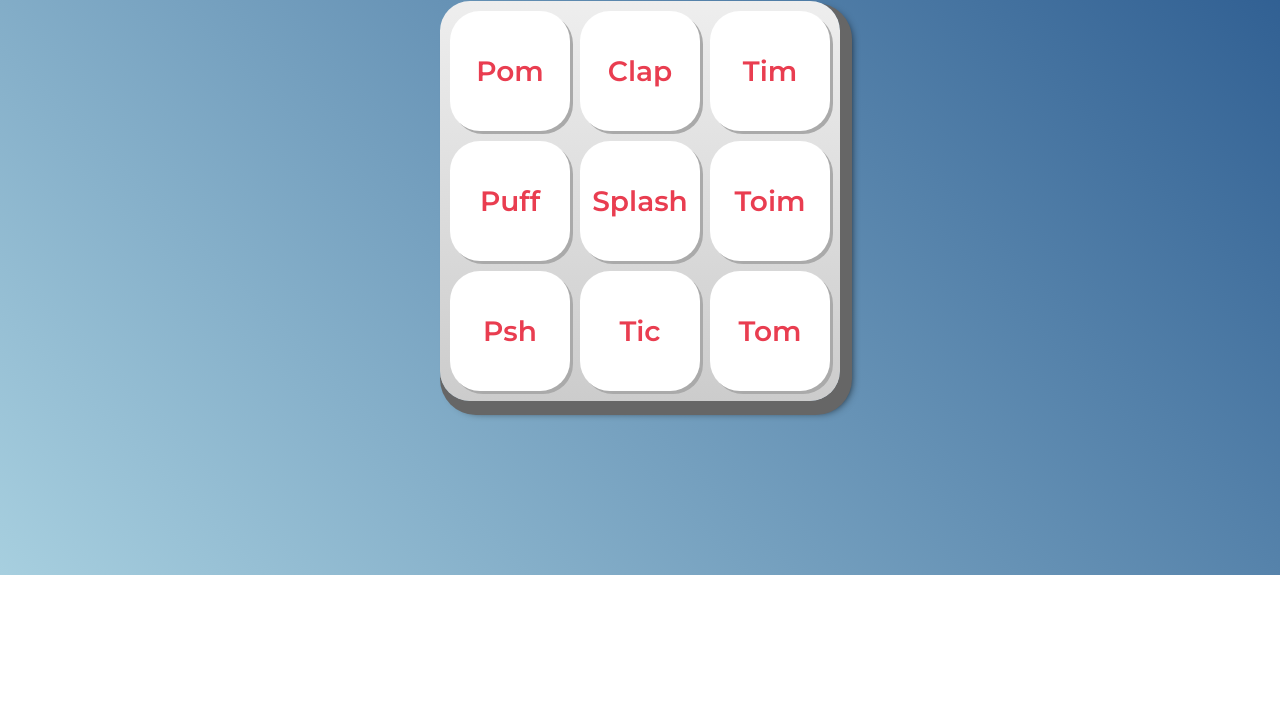
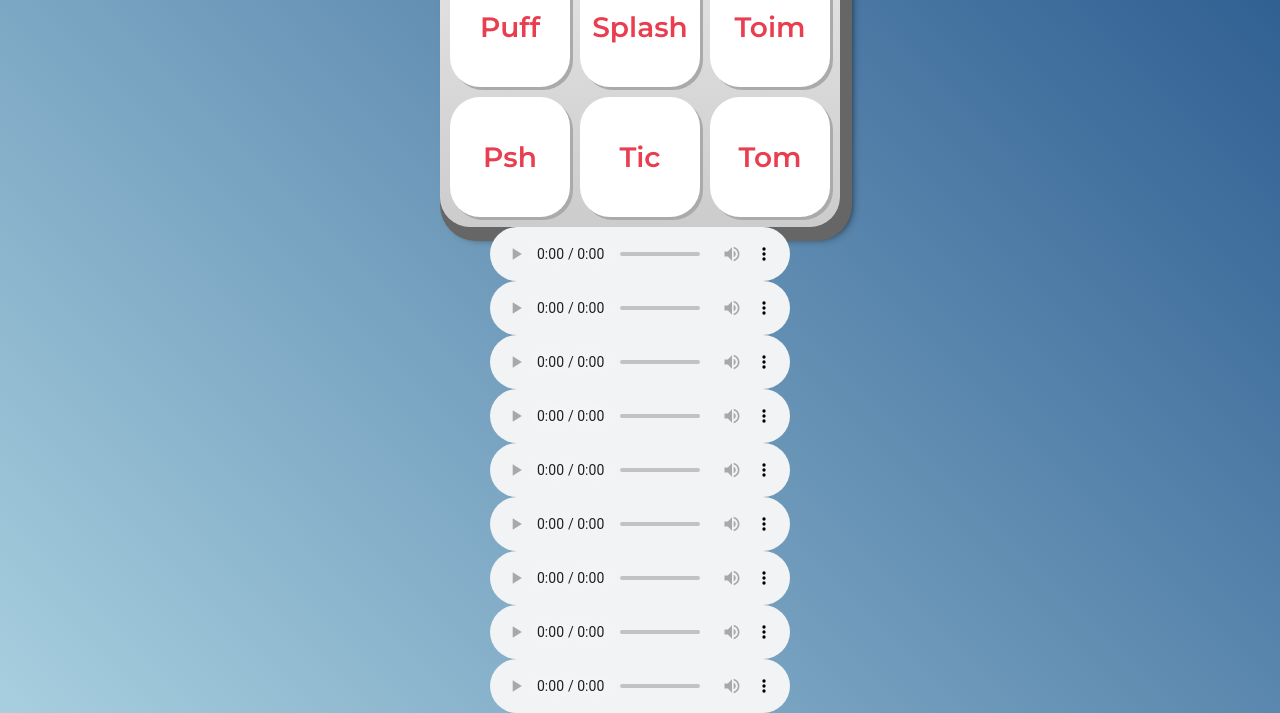
Before and after one commit to mihtavares/rocha-midi, a plain HTML site: page index.html in a window 1280 px wide. Shown: the part 225-938 px from the top of the page. Before the commit the page ends 800 px from the top, so only its background shows below. Drawn offline with Linux system fonts and the light colour scheme.

Commit message:
Add files via upload

```diff
--- a/index.html
+++ b/index.html
@@ -21,7 +21,7 @@
     <h1>Alura Midi</h1>
 
     <section class="teclado">
-        <button class="tecla tecla_pom">Pom</button>
+        <button onclick="alert"(Pom)class="tecla tecla_pom">Pom</button>
         <button class="tecla tecla_clap">Clap</button>
         <button class="tecla tecla_tim">Tim</button>
 
@@ -34,15 +34,15 @@
         <button class="tecla tecla_tom">Tom</button>
     </section>
 
-    <audio src="sounds/keyq.wav" id="som_tecla_pom"></audio>
-    <audio src="sounds/keyw.wav" id="som_tecla_clap"></audio>
-    <audio src="sounds/keye.wav" id="som_tecla_tim"></audio>
-    <audio src="sounds/keya.wav" id="som_tecla_puff"></audio>
-    <audio src="sounds/keys.wav" id="som_tecla_splash"></audio>
-    <audio src="sounds/keyd.wav" id="som_tecla_toim"></audio>
-    <audio src="sounds/keyz.wav" id="som_tecla_psh"></audio>
-    <audio src="sounds/keyx.wav" id="som_tecla_tic"></audio>
-    <audio src="sounds/keyc.wav" id="som_tecla_tom"></audio>
+    <audio controls src="sounds/keyq.wav" id="som_tecla_pom"></audio>
+    <audio controls src="sounds/keyw.wav" id="som_tecla_clap"></audio>
+    <audio controls src="sounds/keye.wav" id="som_tecla_tim"></audio>
+    <audio controls src="sounds/keya.wav" id="som_tecla_puff"></audio>
+    <audio controls src="sounds/keys.wav" id="som_tecla_splash"></audio>
+    <audio controls src="sounds/keyd.wav" id="som_tecla_toim"></audio>
+    <audio controls src="sounds/keyz.wav" id="som_tecla_psh"></audio>
+    <audio controls src="sounds/keyx.wav" id="som_tecla_tic"></audio>
+    <audio controls src="sounds/keyc.wav" id="som_tecla_tom"></audio>
 
 </body>
 </html>
```
